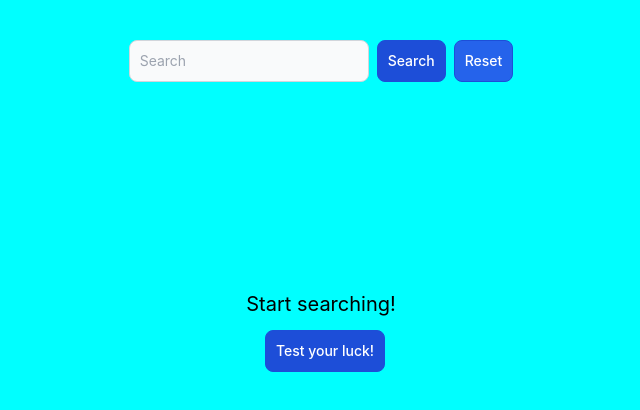
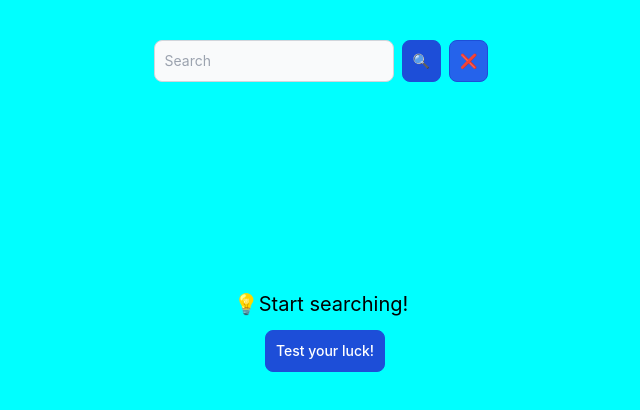
Before and after one commit to superhateyou/dictionary, a React (Create React App) app: page / in a window 1280 px wide. Shown: the top 410 px of the page, without its empty margins (319-959 px from the left). Built offline with nearby package versions, Linux system fonts and the light colour scheme.

Commit message:
fix: couple more visual changes

```diff
--- a/src/components/Search/Search.tsx
+++ b/src/components/Search/Search.tsx
@@ -15,7 +15,7 @@ const Search = () => {
   const searchValue = useTypedSelector(state => state.search);
 
   const [dirty, setDirty] = useState(false);
-  const [errorMessage, setErrorMessage] = useState("Invalid input. Input must contain only english characters");
+  const [errorMessage, setErrorMessage] = useState("Invalid input");
 
   const submitHandler = (event: React.MouseEvent<HTMLElement>) => {
     navigate("/" + searchValue);
@@ -35,7 +35,7 @@ const Search = () => {
     const reg = /^[a-zA-Z]+$/;
     dispatch({type: SearchActionTypes.SET_SEARCH, payload: value});
     if (!reg.test(String(value))) {
-      setErrorMessage("Invalid input. Input must contain only english characters");
+      setErrorMessage("Invalid input");
       setDirty(true);
     } else {
       setErrorMessage("");
@@ -55,8 +55,8 @@ const Search = () => {
              className="sr-only">
         Search
       </label>
-      <div className="relative max-w-5xl">
-        {(dirty && errorMessage) && <div className='text-red-700 absolute -mt-6 text-lg'>{errorMessage}</div>}
+      <div className="relative max-w-5xl flex justify-center">
+        {(dirty && errorMessage) && <div className='text-red-700 absolute mt-10 text-sm'>{errorMessage}</div>}
         <input type="text"
                id="simple-search"
                className="bg-gray-50 border border-gray-300 text-gray-900 text-sm rounded-lg focus:ring-blue-500 focus:border-blue-500 block w-full p-2.5  dark:bg-gray-700 dark:border-gray-600 dark:placeholder-gray-400 dark:text-white dark:focus:ring-blue-500 dark:focus:border-blue-500"
@@ -70,14 +70,14 @@ const Search = () => {
               disabled={dirty}
               className="p-2.5 ml-2 text-sm font-medium text-white bg-blue-700 rounded-lg border border-blue-700 hover:bg-blue-800 focus:ring-4 focus:outline-none focus:ring-blue-300 dark:bg-blue-600 dark:hover:bg-blue-700 dark:focus:ring-blue-800">
         <span>
-          Search
+          🔍
         </span>
       </button>
       <button type="button"
               onClick={() => resetHandler()}
               className="p-2.5 ml-2 text-sm font-medium text-white bg-blue-600 rounded-lg border border-blue-700 hover:bg-blue-700 focus:ring-4 focus:outline-none focus:ring-blue-300 dark:bg-blue-600 dark:hover:bg-blue-700 dark:focus:ring-blue-800">
         <span>
-          Reset
+          ❌
         </span>
       </button>
     </form>);
--- a/src/pages/Home/Home.tsx
+++ b/src/pages/Home/Home.tsx
@@ -2,7 +2,7 @@ import React from "react";
 import Random from "../../components/Random/Random";
 
 const Home = () => <div className="flex items-center flex-col p-10 mt-32 justify-center">
-  <h1 className='text-xl pb-3'>Start searching!</h1>
+  <h1 className='text-xl pb-3'>💡Start searching!</h1>
   <Random/>
 </div>;
 
--- a/src/pages/NotFound/NotFound.tsx
+++ b/src/pages/NotFound/NotFound.tsx
@@ -2,7 +2,7 @@ import React from "react";
 import ReturnButton from "../../components/ReturnButton/ReturnButton";
 
 const NotFound = () => <div className="flex items-center flex-col p-10 mt-32 justify-center">
-  <h1 className='text-xl pb-3'>Oops! Page not found</h1>
+  <h1 className='text-xl pb-3'>🤨Oops! Page not found</h1>
   <ReturnButton/>
 </div>;
 
```
